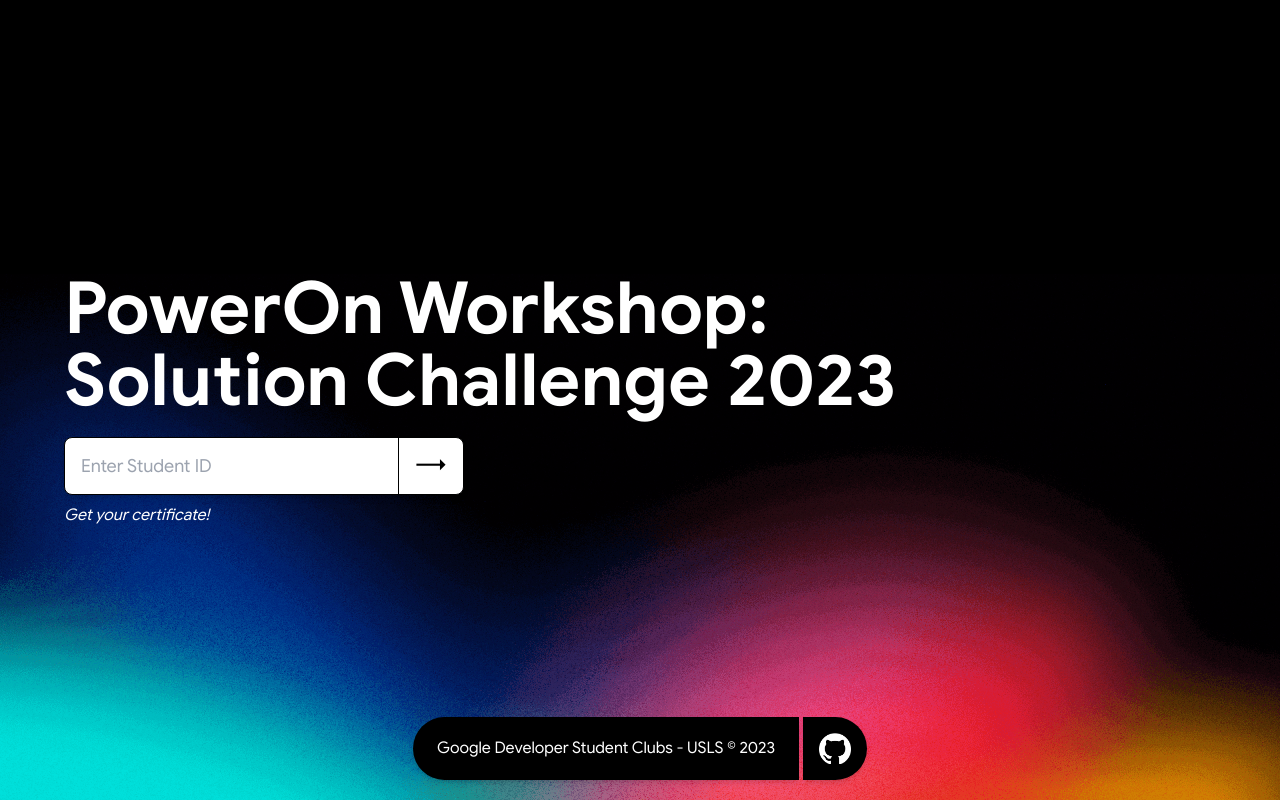
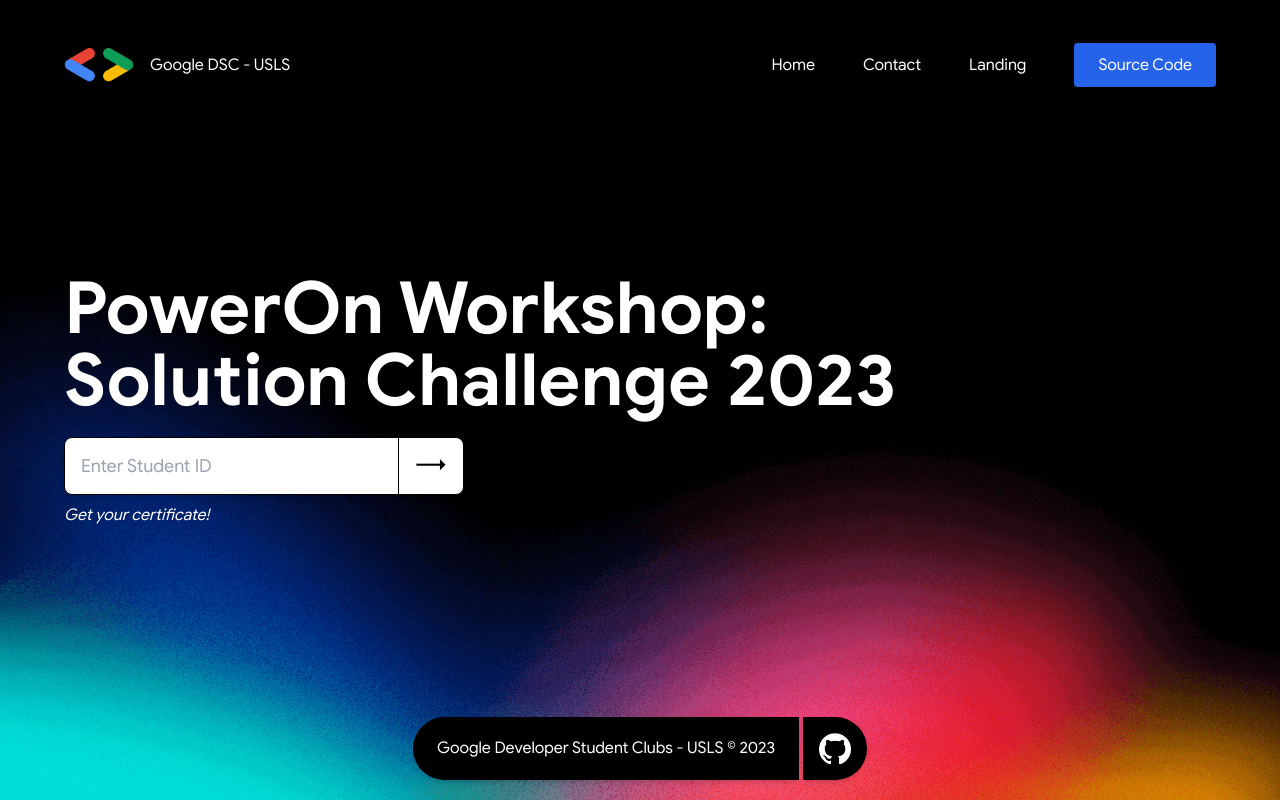
Before and after one commit to gdsc-usls/power-on, a React (Vite) app: page / in a window 1280 px wide. Built offline with nearby package versions, Linux system fonts and the light colour scheme; no server answers.

Commit message:
feat: add navbar

```diff
--- a/src/components/Navbar.tsx
+++ b/src/components/Navbar.tsx
@@ -1,15 +1,53 @@
-import { Link, useLocation } from "react-router-dom";
+import { Link } from "react-router-dom";
 
 export const Navbar = () => {
-  const location = useLocation();
+  return (
+    <nav className="text-white absolute top-10 flex justify-between items-center w-[90%]">
+      <div className="flex space-x-4 items-center">
+        <img src="/assets/gdsc_logo.png" alt="logo" className="w-[70px]" />
+        <p>Google DSC - USLS</p>
+      </div>
 
-  return (
-    <nav className="text-white absolute top-5 flex justify-between items-center w-[90%]">
-      {location.pathname !== "/" && (
-        <Link to="/">
-          <i className="text-3xl hover:text-blue-600 transition-colors">&larr;</i>
-        </Link>
-      )}
+      <ul className="lg:flex space-x-12 hidden">
+        <li>
+          <Link to="/" className="hover:text-gray-300 transition-colors">
+            Home
+          </Link>
+        </li>
+
+        <li>
+          <a
+            href="mailto:gdsc@usls.edu.ph"
+            target="_blank"
+            rel="noreferrer noopener"
+            className="hover:text-gray-300 transition-colors"
+          >
+            Contact
+          </a>
+        </li>
+
+        <li>
+          <a
+            href="https://gdsc-usls.live"
+            target="_blank"
+            rel="noreferrer noopener"
+            className="hover:text-gray-300 transition-colors"
+          >
+            Landing
+          </a>
+        </li>
+
+        <li>
+          <a
+            href="https://github.com/gdsc-usls/certificate-generator"
+            target="_blank"
+            rel="noreferrer noopener"
+            className="rounded bg-blue-600 text-white px-6 py-3"
+          >
+            Source Code
+          </a>
+        </li>
+      </ul>
     </nav>
   );
 };
```
Also changed, not shown: public/assets/gdsc_logo.png (added).
